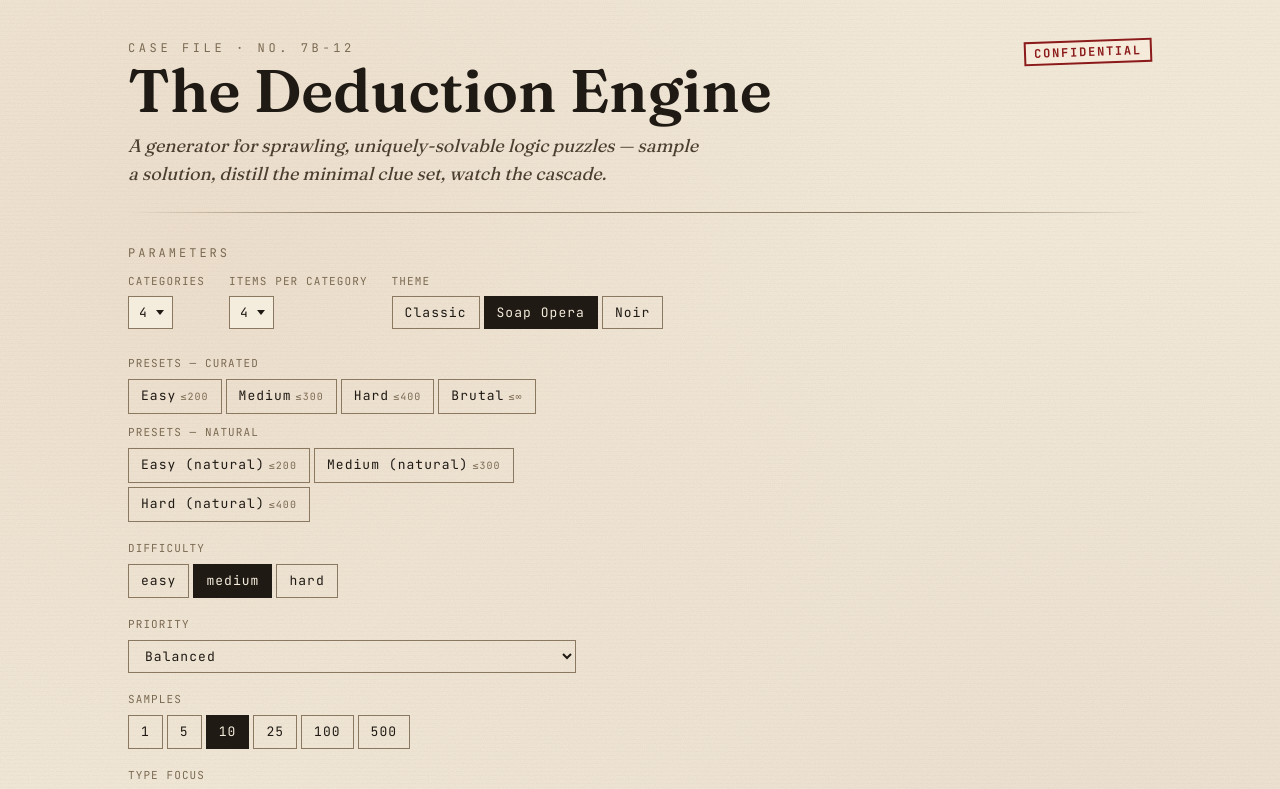
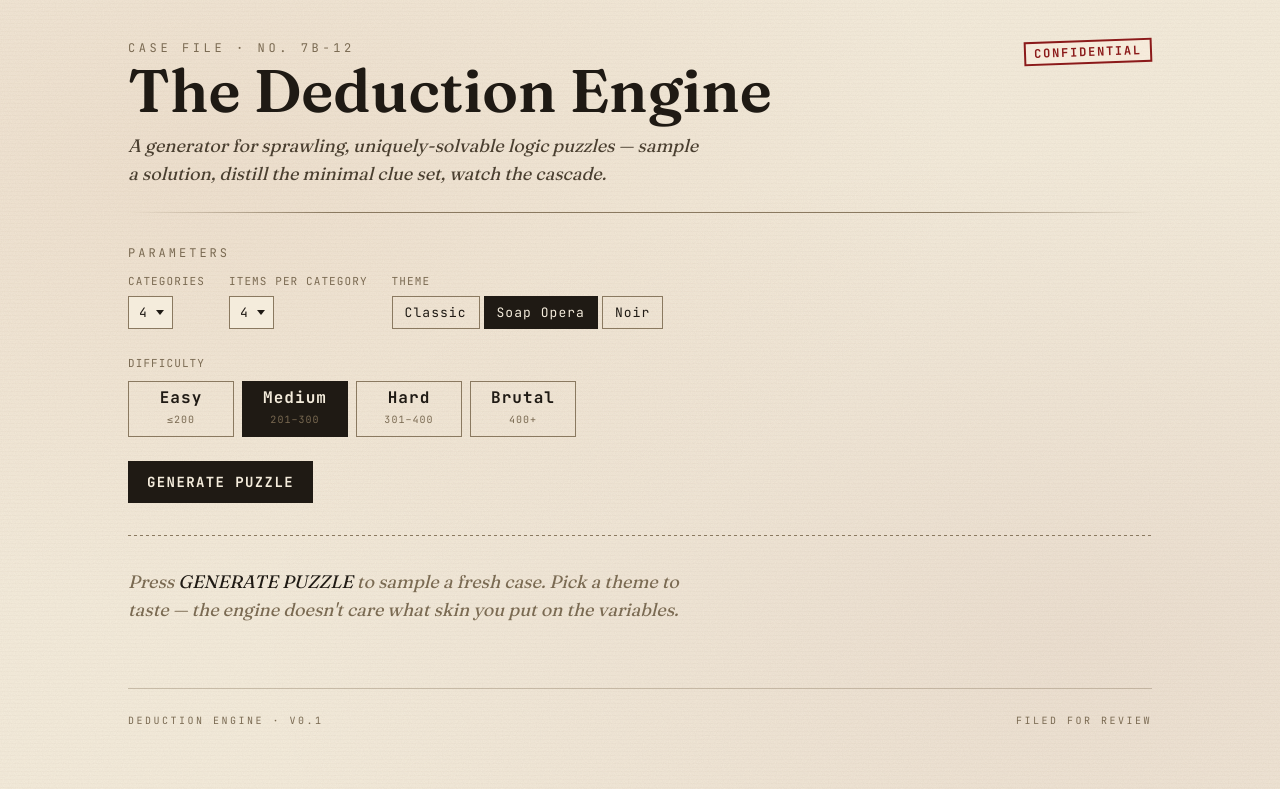
Before and after one commit to szk5334/LogicPuzzle, a React (Vite) app: page / in a window 1280 px wide. Shown: the top 789 px of the page. Built offline with nearby package versions, Linux system fonts and the light colour scheme.

Commit message:
Add files via upload

```diff
--- a/src/UI/DashCard.jsx
+++ b/src/UI/DashCard.jsx
@@ -24,7 +24,70 @@ import {
 // inline — it remains available for future curation tooling.
 export { configToEngineFocus, DEFAULT_CONFIG, estimateMetrics, PRESETS, ALL_TYPES } from './dashCardLogic.js';
 
+// ----------------------------------------------------------------------------
+// UI MODE FLAG
+// ----------------------------------------------------------------------------
+// The simplified player-facing surface is four band buttons: Easy / Medium /
+// Hard / Brutal, all using natural type distribution and band-capped scoring.
+// To re-enable the full customization UI (priority dropdown, type-focus
+// checklist, presets group, sample count, adaptive-min toggle), flip this to
+// true. All advanced state and logic is preserved — only the rendering is
+// gated.
+const SHOW_ADVANCED = false;
+
+// The four simplified band buttons. Each maps 1:1 to a natural-distribution
+// preset key in dashCardLogic.PRESETS.
+const BAND_BUTTONS = [
+  { presetKey: 'naturalEasy',   label: 'Easy',   range: '≤200'    },
+  { presetKey: 'naturalMedium', label: 'Medium', range: '201–300' },
+  { presetKey: 'naturalHard',   label: 'Hard',   range: '301–400' },
+  { presetKey: 'naturalBrutal', label: 'Brutal', range: '400+'    },
+];
+
 export function DashCard({ config, onChange }) {
+  if (!SHOW_ADVANCED) {
+    return <SimplifiedDashCard config={config} onChange={onChange} />;
+  }
+  return <AdvancedDashCard config={config} onChange={onChange} />;
+}
+
+// ----------------------------------------------------------------------------
+// Simplified view — four band buttons, nothing else. The active button is the
+// one whose priorityMode matches the current config. Clicking overwrites the
+// whole config from the preset.
+// ----------------------------------------------------------------------------
+function SimplifiedDashCard({ config, onChange }) {
+  return (
+    <div className="space-y-2 text-sm">
+      <div className="text-[11px] ink-faded uppercase tracking-widest mb-1.5">Difficulty</div>
+      <div className="grid grid-cols-2 sm:grid-cols-4 gap-2">
+        {BAND_BUTTONS.map(({ presetKey, label, range }) => {
+          const preset = PRESETS[presetKey];
+          const active = config.priorityMode === preset.config.priorityMode;
+          return (
+            <button
+              key={presetKey}
+              className={`ctrl-btn flex flex-col items-center justify-center py-3 ${active ? 'active' : ''}`}
+              title={preset.note}
+              onClick={() => onChange({ ...preset.config })}
+            >
+              <span className="text-base font-bold leading-tight">{label}</span>
+              <span className="ink-faded text-[10px] mt-0.5">{range}</span>
+            </button>
+          );
+        })}
+      </div>
+    </div>
+  );
+}
+
+// ----------------------------------------------------------------------------
+// Advanced view — the full customization surface (presets grouped curated +
+// natural, difficulty band, priority mode, sample count, type focus mode,
+// custom type checklist, adaptive minimization). Preserved unchanged behind
+// SHOW_ADVANCED for power-user iteration and future curation work.
+// ----------------------------------------------------------------------------
+function AdvancedDashCard({ config, onChange }) {
   const set = (patch) => onChange({ ...config, ...patch });
 
   // Cycle a single type through off → fixed → rotate → off. Deletes the key
--- a/src/UI/dashCardLogic.js
+++ b/src/UI/dashCardLogic.js
@@ -291,12 +291,25 @@ export const PRESETS = {
       adaptiveMin: true,
     },
   },
+  naturalBrutal: {
+    label: 'Brutal (natural)',
+    group: 'natural',
+    note: 'No type restriction · uncapped · 500 samples to hunt outliers',
+    config: {
+      difficulty: 'hard',
+      priorityMode: 'bandBrutal',
+      sampleCount: 500,
+      typeFocusMode: 'natural',
+      customAssignments: {},
+      adaptiveMin: true,
+    },
+  },
 };
 
 // Pre-sorted preset groups for the UI.
 export const PRESET_GROUPS = {
   curated: ['easy', 'medium', 'hard', 'brutal'],
-  natural: ['naturalEasy', 'naturalMedium', 'naturalHard'],
+  natural: ['naturalEasy', 'naturalMedium', 'naturalHard', 'naturalBrutal'],
 };
 
 // Rotation pools per band — top 3 verified combos per band, for future
@@ -324,11 +337,13 @@ export const BAND_ROTATION_POOLS = {
   ],
 };
 
-// Default config — Classic Balanced, centered defaults.
+// Default config — matches the naturalMedium preset so the simplified UI's
+// Medium button is active on first load. (To revert to the older
+// "balance / 10 samples" default, see the prior commit.)
 export const DEFAULT_CONFIG = {
   difficulty: 'medium',
-  priorityMode: 'balance',
-  sampleCount: 10,
+  priorityMode: 'bandMedium',
+  sampleCount: 25,
   typeFocusMode: 'natural',
   customAssignments: {},
   adaptiveMin: true,
```
